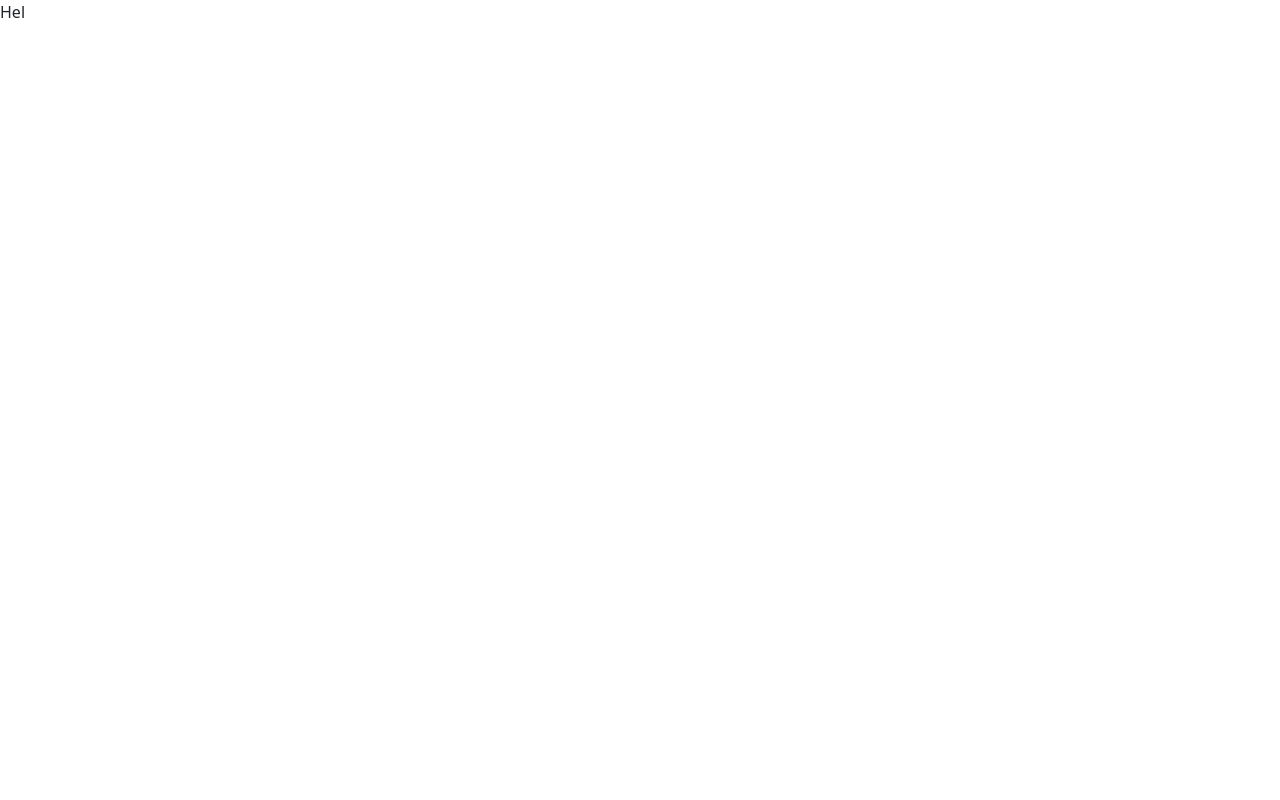
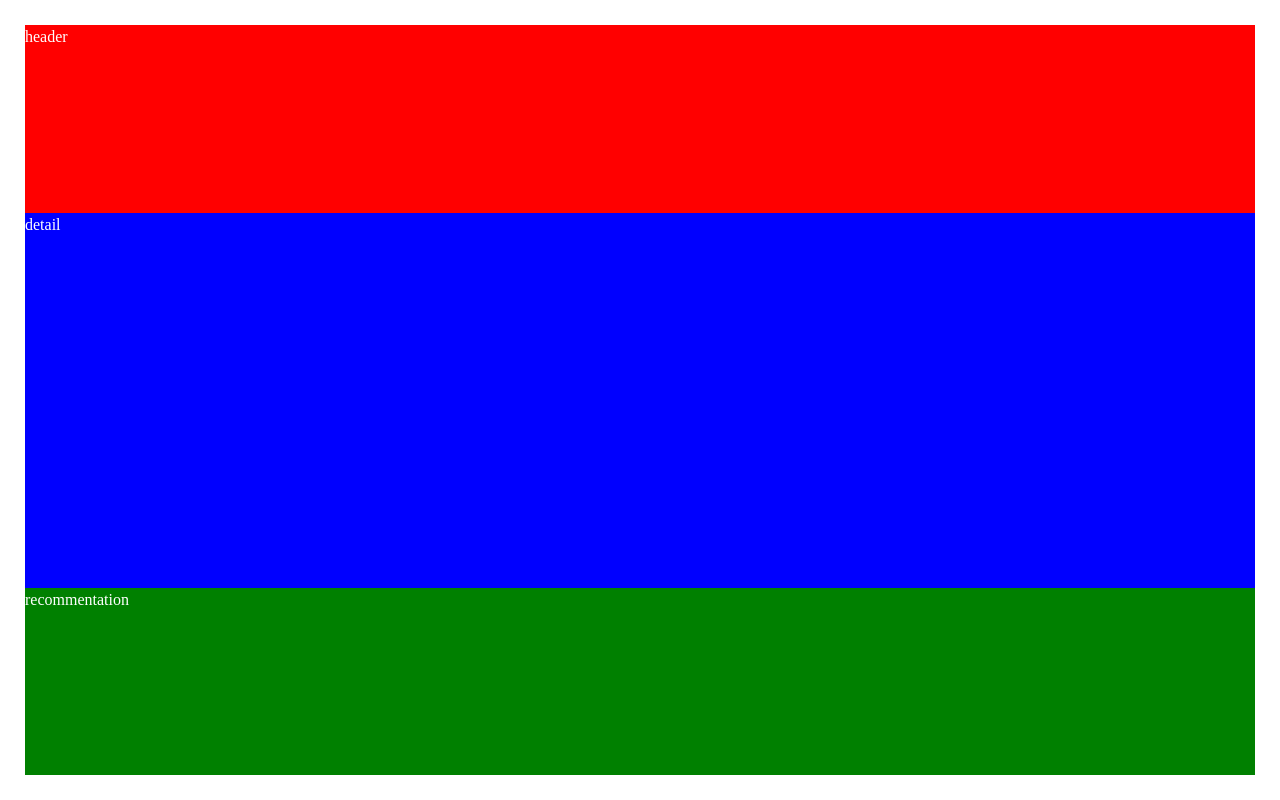
Before and after one commit to romainpro/tv_show_adviser, a React (Create React App) app: page / in a window 1280 px wide. Built offline with nearby package versions, Linux system fonts and the light colour scheme; a web font is replaced by a local one.

Commit message:
add_layout

```diff
--- a/src/App.jsx
+++ b/src/App.jsx
@@ -1,3 +1,12 @@
+import s from "./style.module.css";
+import "./global.css";
+
 export function App(){
-    return <div>Hel</div>
+    return (
+    <div className={s.main_container}>
+        <div className={s.header}>header</div>
+        <div className={s.show_tv_detail}>detail</div>
+        <div className={s.recommentation}>recommentation</div>
+    </div>
+    )
 }
--- /dev/null
+++ b/src/global.css
@@ -0,0 +1,4 @@
+body{
+    color: white;
+    font-family: Maximun impact;
+}
--- /dev/null
+++ b/src/style.module.css
@@ -0,0 +1,19 @@
+.main_container{
+    display: flex;
+    flex-direction: column;
+    height: 100vh;
+    padding: 25px;
+
+}
+.header{
+    flex: 1;
+    background-color: red;
+}
+.show_tv_detail{
+    flex: 2;
+    background-color: blue;
+}
+.recommentation{
+    flex: 1 ;
+    background-color: green;
+}
```
